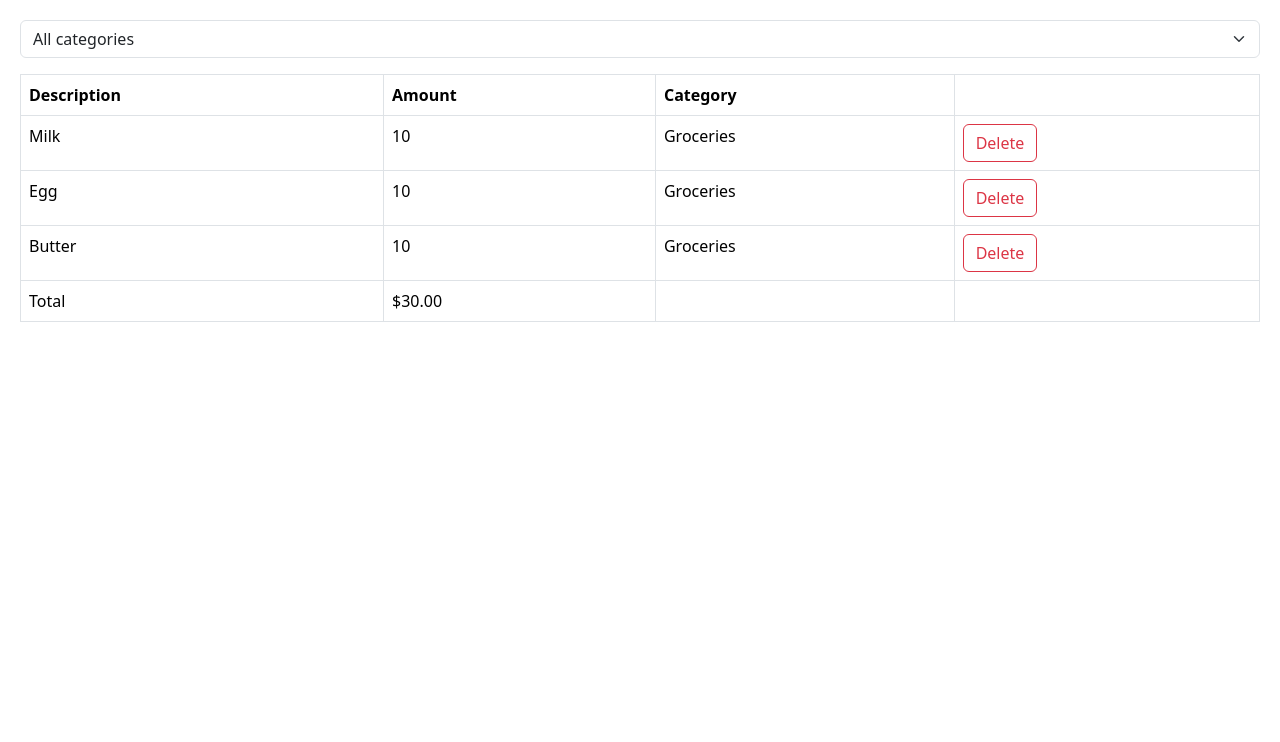
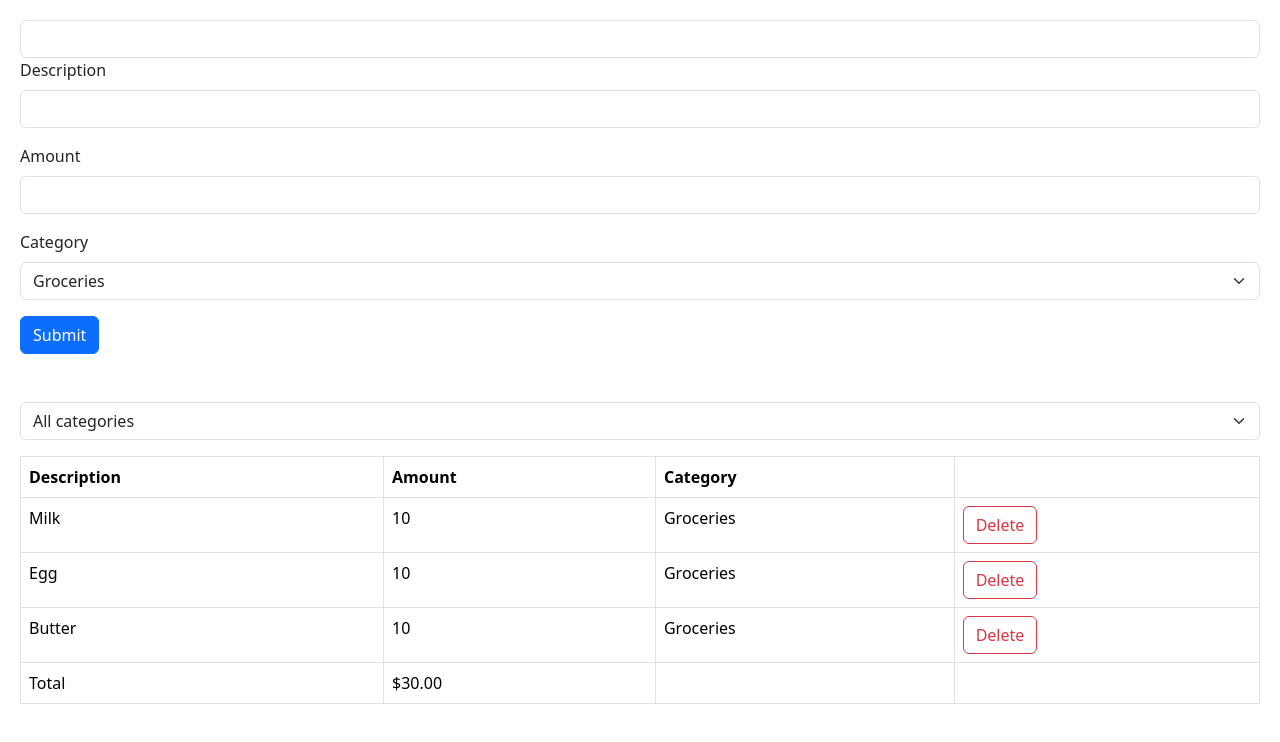
Before and after one commit to Kudoo39/react-app-v2, a React (Vite) app: page / in a window 1280 px wide. Shown: the top 742 px of the page. Built offline with nearby package versions, Linux system fonts and the light colour scheme.

Commit message:
Building ExpenseForm

```diff
--- a/src/App.tsx
+++ b/src/App.tsx
@@ -1,6 +1,9 @@
 import React, { useState } from "react";
 import ExpenseList from "./expense-tracker/components/ExpenseList";
 import ExpenseFilter from "./expense-tracker/components/ExpenseFilter";
+import ExpenseForm from "./expense-tracker/components/ExpenseForm";
+
+export const categories = ["Groceries", "Utilities", "Entertainment"];
 
 const App = () => {
   const [selectedCategory, setSelectedCategory] = useState("");
@@ -32,6 +35,10 @@
 
   return (
     <div>
+      <div className="mb-5">
+        <ExpenseForm />
+      </div>
+
       <div className="mb-3">
         <ExpenseFilter
           onSelectCategory={(category) => setSelectedCategory(category)}
--- a/src/expense-tracker/components/ExpenseFilter.tsx
+++ b/src/expense-tracker/components/ExpenseFilter.tsx
@@ -1,4 +1,5 @@
 import React from "react";
+import { categories } from "../../App";
 
 interface Props {
   onSelectCategory: (category: string) => void;
@@ -11,9 +12,11 @@
       onChange={(event) => onSelectCategory(event.target.value)}
     >
       <option value="">All categories</option>
-      <option value="Groceries">Groceries</option>
-      <option value="Utilities">Utilities</option>
-      <option value="Entertainment">Entertainment</option>
+      {categories.map((category) => (
+        <option key={category} value="category">
+          {category}
+        </option>
+      ))}
     </select>
   );
 };
--- a/src/expense-tracker/components/ExpenseForm.tsx
+++ b/src/expense-tracker/components/ExpenseForm.tsx
@@ -0,0 +1,37 @@
+import React from "react";
+import { categories } from "../../App";
+
+const ExpenseForm = () => {
+  return (
+    <form>
+      <div className="mb-3">
+        <input id="description" type="text" className="form-control" />
+        <label htmlFor="" className="form-label">
+          Description
+        </label>
+        <input id="description" type="text" className="form-control" />
+      </div>
+      <div className="mb-3">
+        <label htmlFor="amount" className="form-label">
+          Amount
+        </label>
+        <input id="amount" type="number" className="form-control" />
+      </div>
+      <div className="mb-3">
+        <label htmlFor="category" className="form-label">
+          Category
+        </label>
+        <select id="category" className="form-select">
+          {categories.map((category) => (
+            <option key={category} value="category">
+              {category}
+            </option>
+          ))}
+        </select>
+      </div>
+      <button className="btn btn-primary">Submit</button>
+    </form>
+  );
+};
+
+export default ExpenseForm;
```
